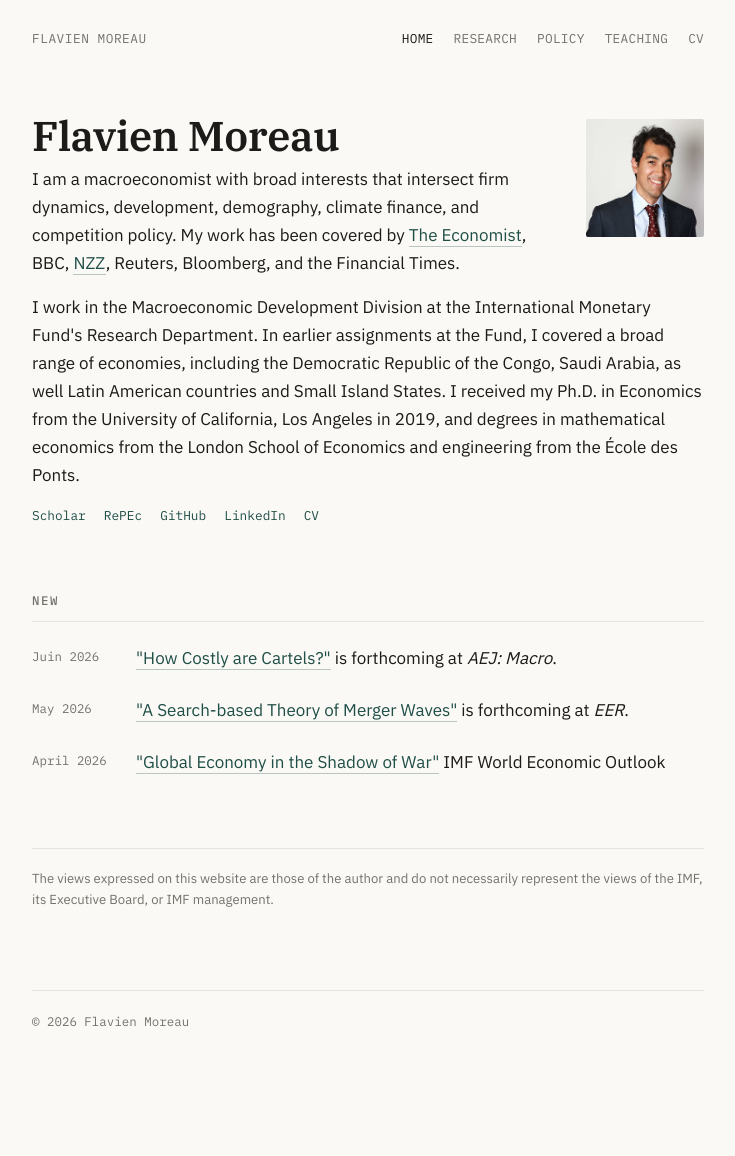
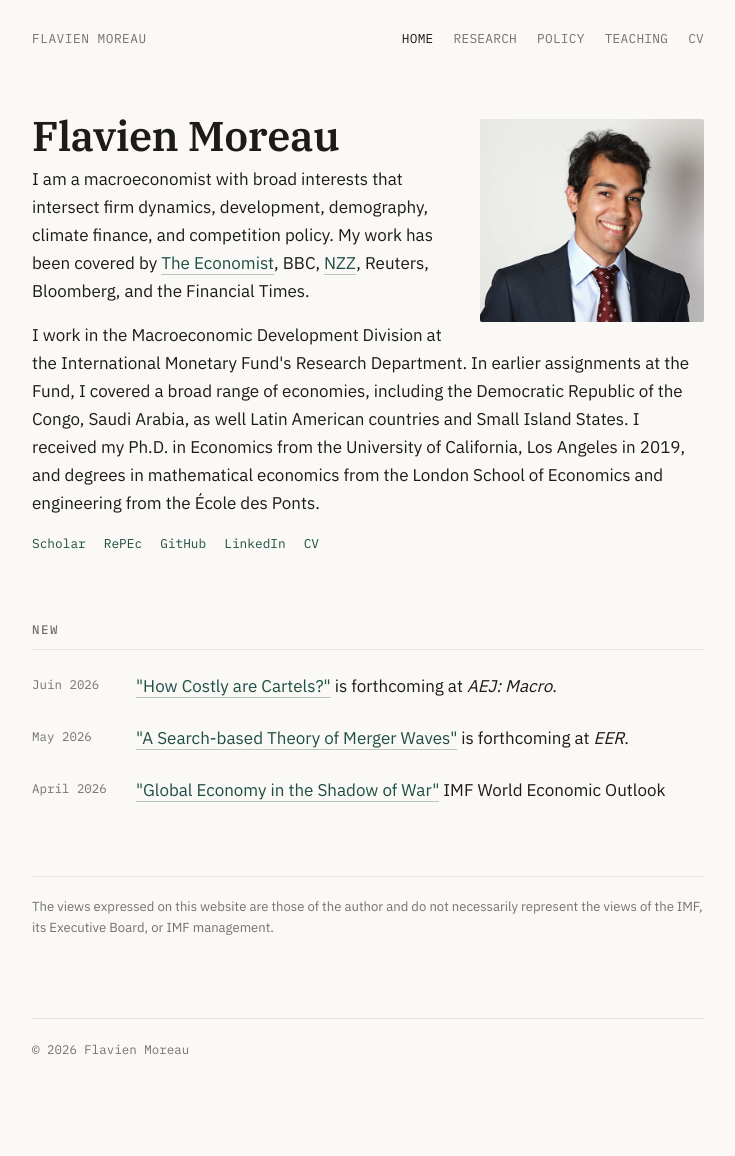
Before and after one commit to flavienmoreau/flavienmoreau.github.io, a Jekyll site: the page built from index.md, in a window 1280 px wide. Shown: the whole page, without its empty margins (272-1007 px from the left). Built offline with Jekyll 4.4.1, drawn with Linux system fonts in a browser that asks for light colours; before the commit the page ends 1128 px from its top, so only the background shows below that.

Commit message:
Update portrait dimensions in style.css

```diff
--- a/assets/css/style.css
+++ b/assets/css/style.css
@@ -59,7 +59,7 @@ a:hover{ color:var(--accent-hover); border-bottom-color:var(--accent-hover); }
 .role{ color:var(--muted); font-size:1.05rem; margin:0 0 28px; }
 .bio p{ margin:0 0 16px; }
 .portrait{
-  float:right; width:118px; height:118px; border-radius:2px;
+  float:right; width:224px; height:203px; border-radius:2px;
   margin:6px 0 16px 28px; background:var(--rule);
 }
 
```
